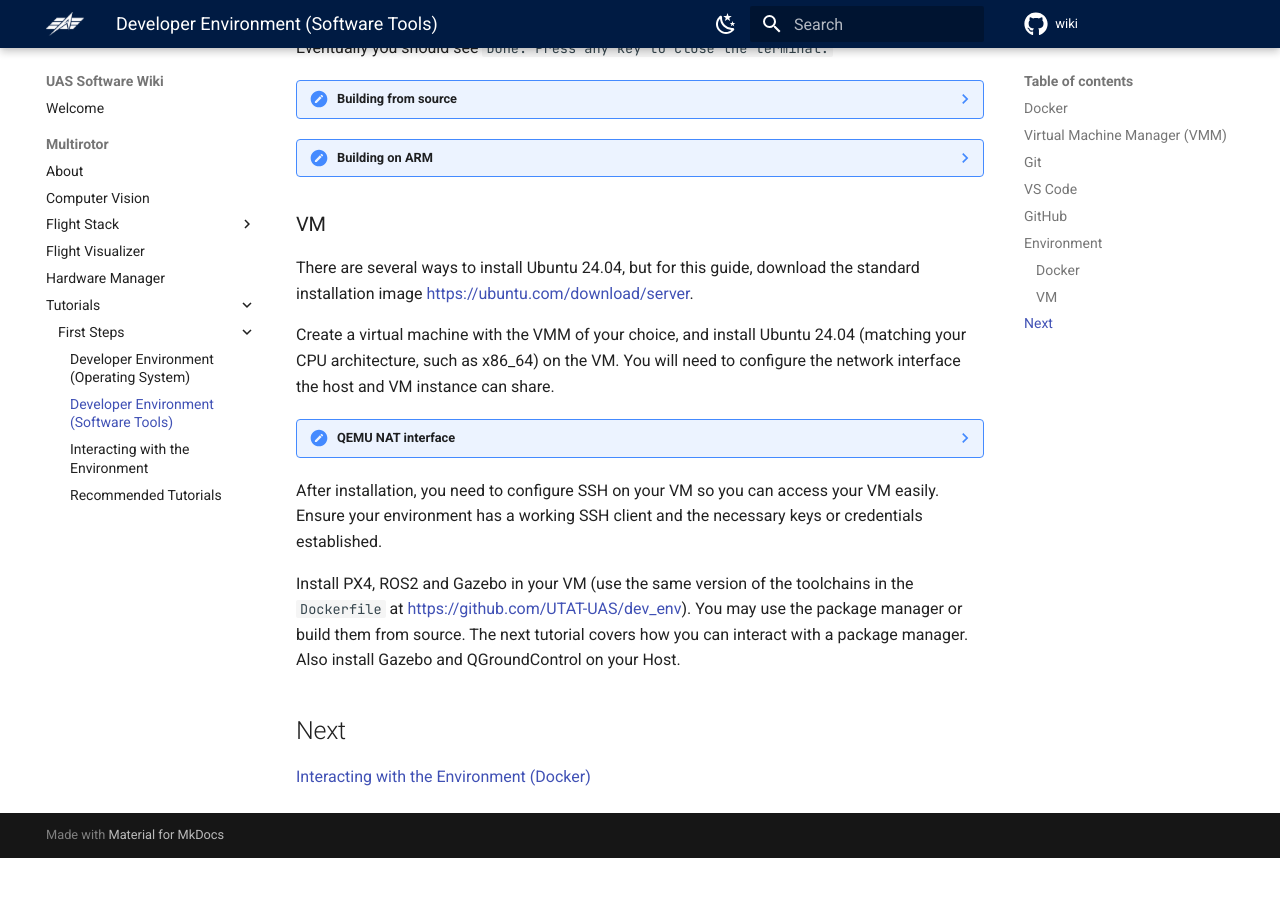
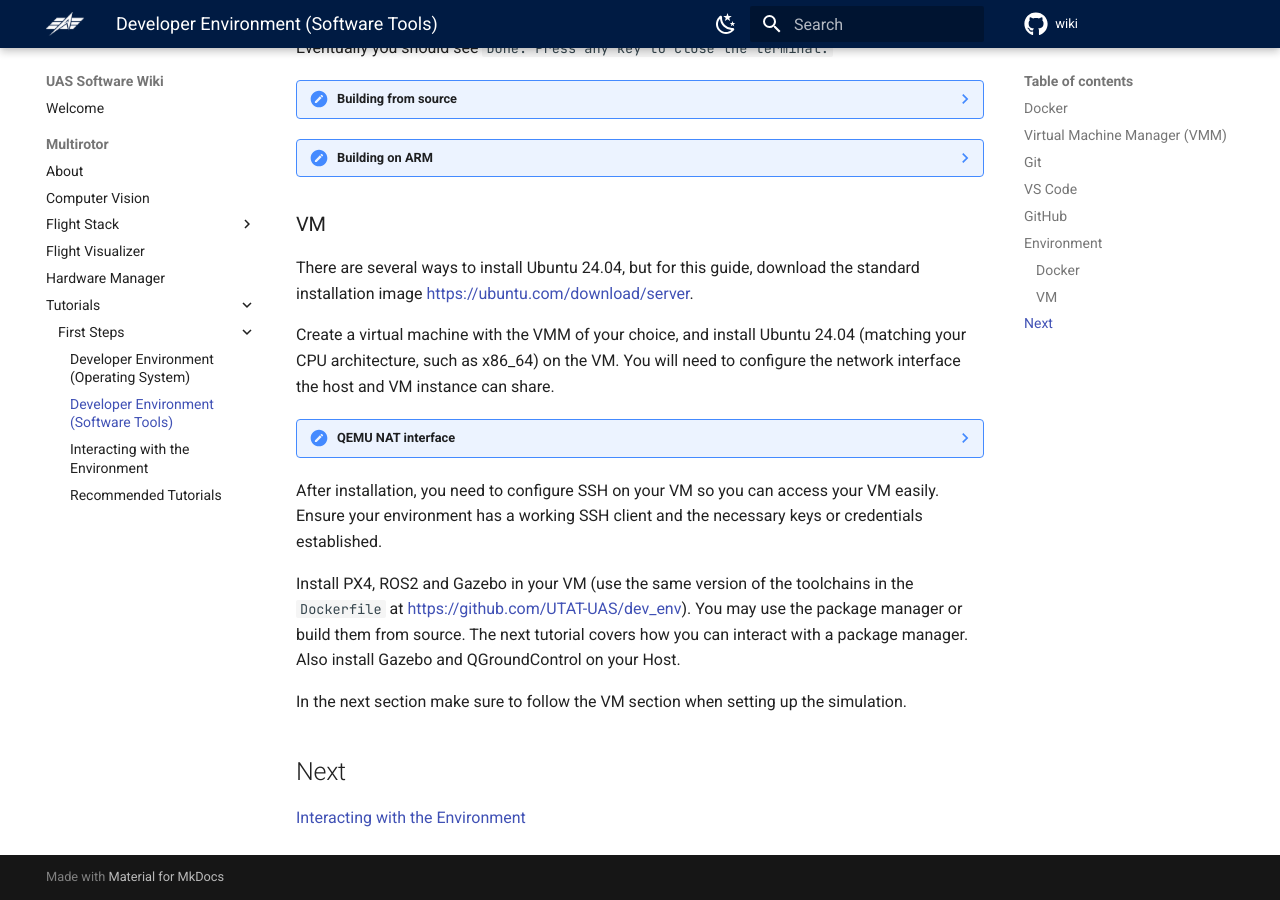
Before and after one commit to UTAT-UAS/wiki, an MkDocs documentation site: the page built from docs/Multirotor/Tutorials/First_Steps/1b._Developer_Environment_Tools.md, in a window 1280 px wide and 900 px high, scrolled down 3022 px. Built offline with MkDocs 1.6.1 and Material for MkDocs 9.7.7, drawn with Linux system fonts in a browser that asks for light colours; comment, search, counter and statistics services are not loaded; before the commit the page ends 3880 px from its top, so only the background shows below that.

Commit message:
fix: minor wording changes

```diff
--- a/docs/Multirotor/Tutorials/First_Steps/1b._Developer_Environment_Tools.md
+++ b/docs/Multirotor/Tutorials/First_Steps/1b._Developer_Environment_Tools.md
@@ -108,6 +108,8 @@ After installation, you need to configure SSH on your VM so you can access your
 
 Install PX4, ROS2 and Gazebo in your VM (use the same version of the toolchains in the `Dockerfile` at [https://github.com/UTAT-UAS/dev_env](https://github.com/UTAT-UAS/dev_env)). You may use the package manager or build them from source. The next tutorial covers how you can interact with a package manager. Also install Gazebo and QGroundControl on your Host.
 
+In the next section make sure to follow the VM section when setting up the simulation.
+
 ## Next
 
-[Interacting with the Environment (Docker)](./2._Interacting_with_the_Environment.md)
+[Interacting with the Environment](./2._Interacting_with_the_Environment.md)
```
Also changed, not shown: docs/Multirotor/Tutorials/First_Steps/1a._Developer_Environment_OS.md (+1 -1 lines), docs/Multirotor/Tutorials/First_Steps/2._Interacting_with_the_Environment.md (+1 -1 lines).
